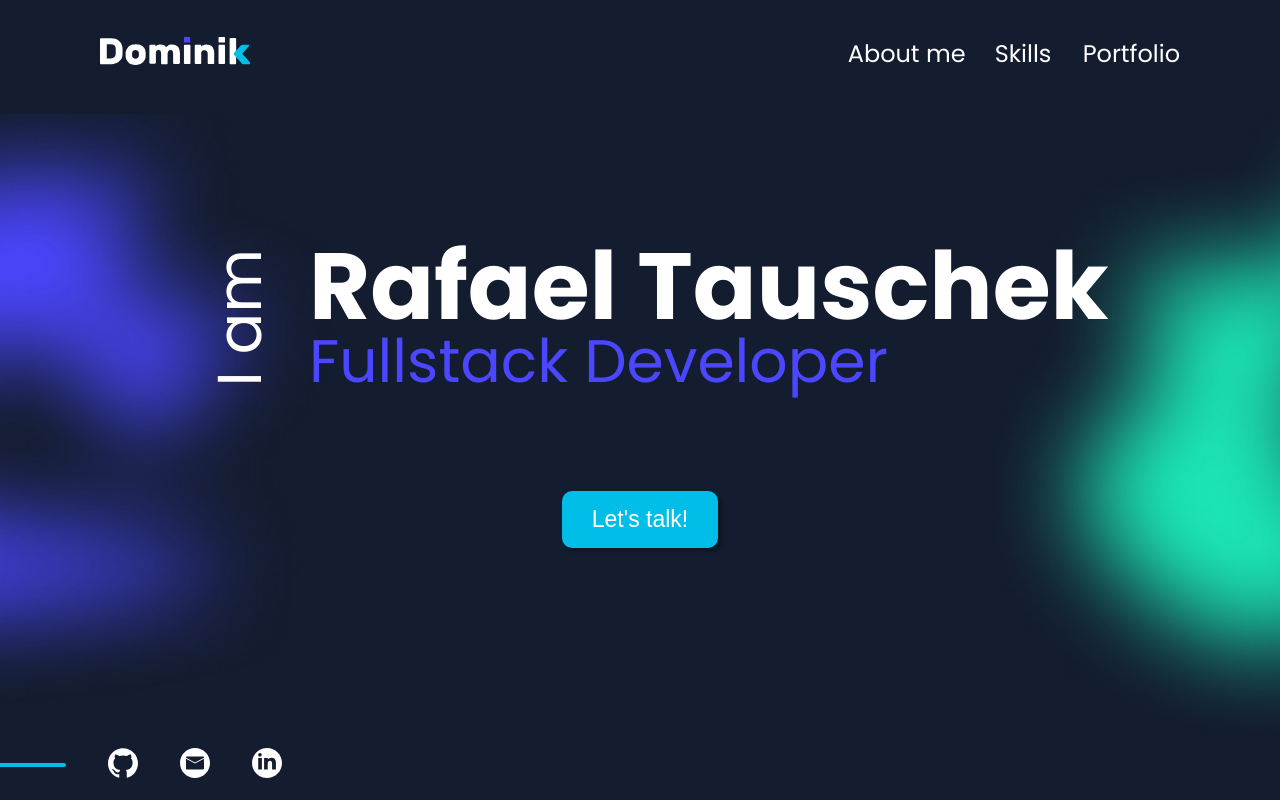
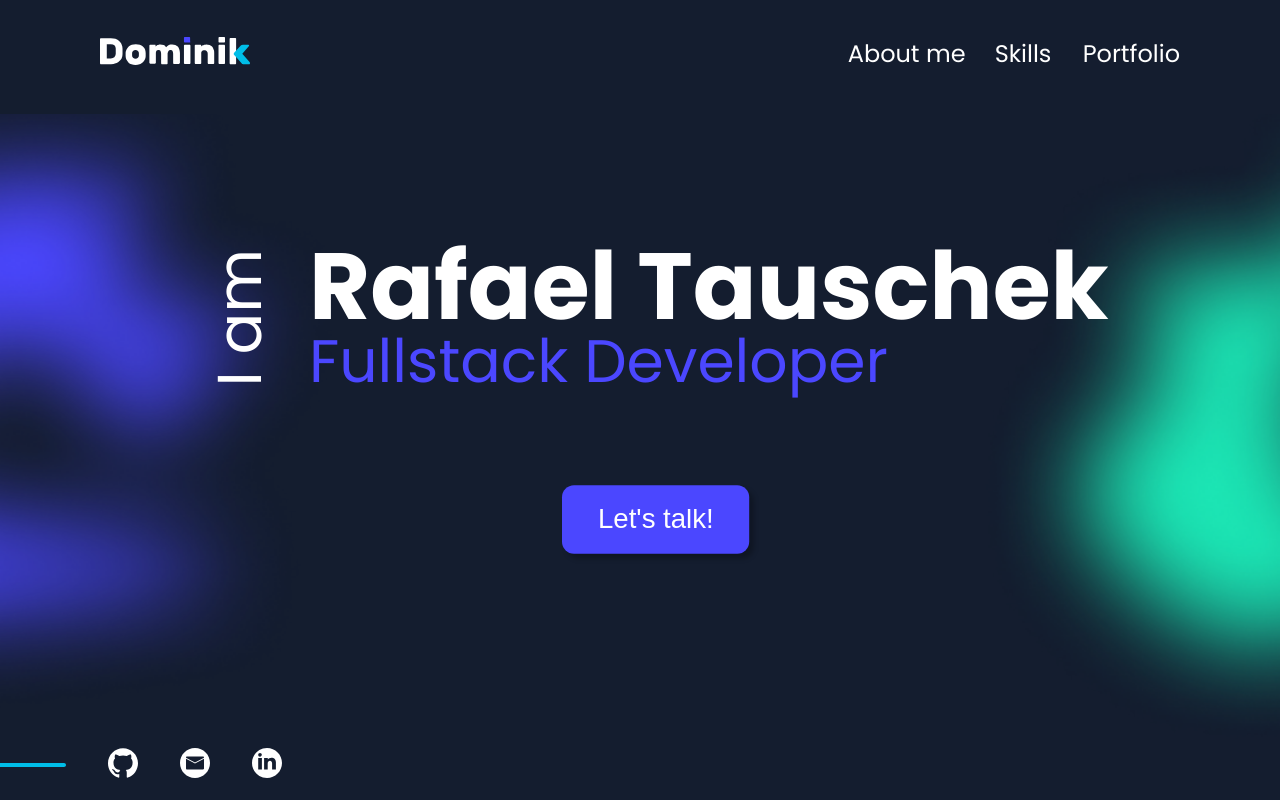
Before and after one commit to RafaelTauschek/rafaeltauschek.de, an Angular app: page / in a window 1280 px wide. In both pictures the pointer is over the button "Let's talk!". Shown: the top 800 px of the page. Built offline with nearby package versions, Linux system fonts and the light colour scheme.

Commit message:
button hover transitions

```diff
--- a/src/app/introduction-section/introduction-section.component.scss
+++ b/src/app/introduction-section/introduction-section.component.scss
@@ -188,6 +188,14 @@
         color: white;
         font-size: 16px;
         box-shadow: 4px 4px 4px 0px rgba(0, 0, 0, 0.25);
+        cursor: pointer;
+
+        &:hover {
+            background-color: #4B47FF;
+            transform: scale(1.2);
+            transform-origin: left;
+            transition: transform 0.25s ease-in-out;
+        }
 
         @media(min-width: 700px) {
             font-size: 18px;
@@ -206,6 +214,7 @@
         }
     }
 }
+
 
 .introduction-footer {
     display: flex;
--- a/src/app/portfolio-section/portfolio-section.component.scss
+++ b/src/app/portfolio-section/portfolio-section.component.scss
@@ -96,6 +96,7 @@
     font-size: 16px;
     border: none;
     color: white;
+    cursor: pointer;
 
     &:hover {
         background-color: #00BEE8;
@@ -109,6 +110,7 @@
     font-size: 16px;
     background-color: #141D2F;
     color: white;
+    cursor: pointer;
 
     &:hover {
         border: 1px solid #1CE6B6;
--- a/src/app/skill-section/skill-section.component.scss
+++ b/src/app/skill-section/skill-section.component.scss
@@ -202,6 +202,14 @@ button {
     background-color: #00BEE8;
     color: white;
     border-radius: 10px;
+    cursor: pointer;
+
+    &:hover {
+        background-color: #4B47FF;
+        transform: scale(1.2);
+        transform-origin: left;
+        transition: transform 0.25s ease-in-out;
+    }
 
     @media(min-width: 700px) {
         font-size: 18px;
--- a/src/styles.scss
+++ b/src/styles.scss
@@ -21,6 +21,7 @@ body {
 .display-none {
   display: none !important;
 }
+
 
 /* Firefox */
 * {
```
